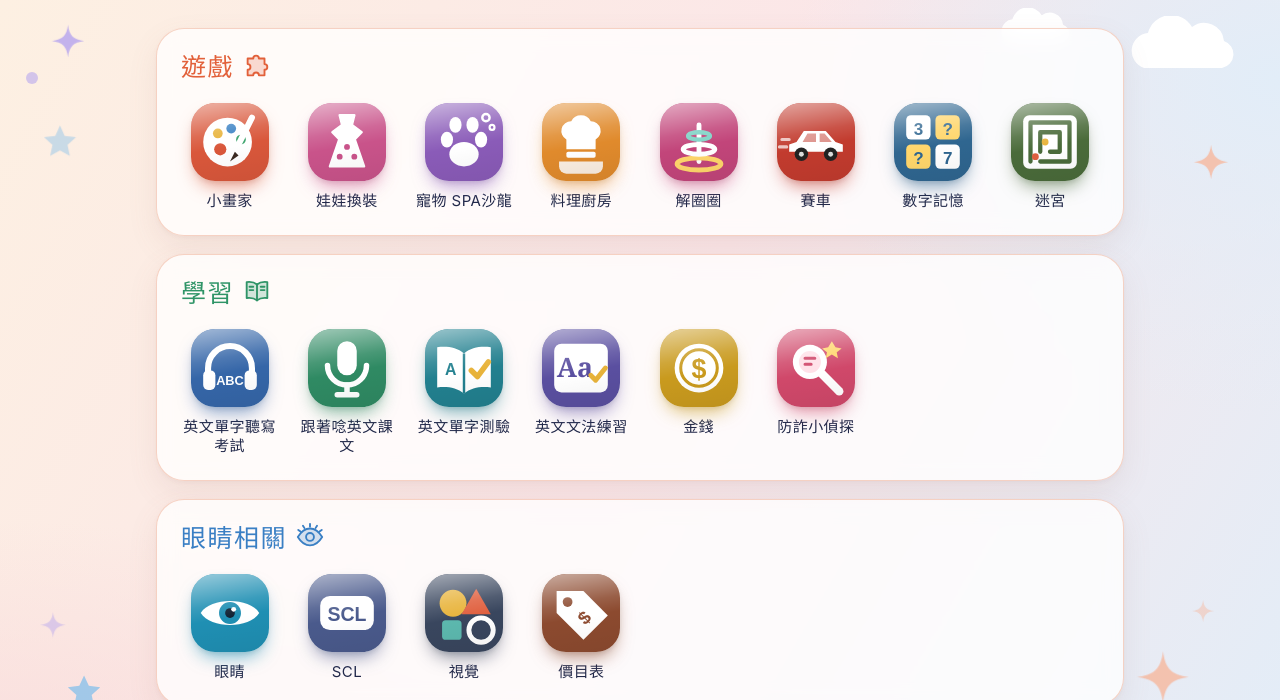
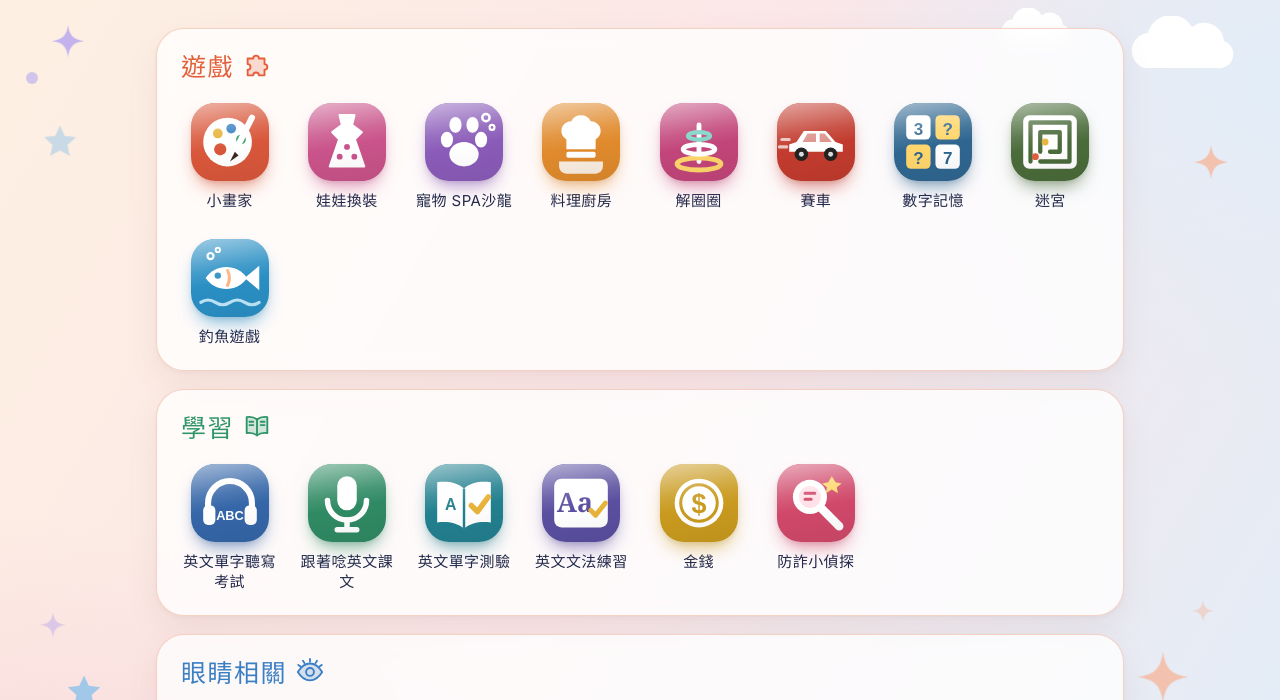
Before and after one commit to Luna05140514/all-APP, a plain HTML site: page index.html in a window 1280 px wide. Shown: the top 700 px of the page. Drawn offline with Linux system fonts and the light colour scheme; a web font is replaced by a local one.

Commit message:
Add files via upload

```diff
--- a/index.html
+++ b/index.html
@@ -241,6 +241,8 @@ h2{font-family:var(--f-display);font-size:25px;margin:0;font-weight:400;color:va
      svg:'<rect x="10" y="10" width="44" height="44" rx="5" fill="#fff"/><path d="M16 16 H48 V48 H24 M16 16 V48 M24 24 H40 V40 H32 M24 24 V40" fill="none" stroke="#4a6b3a" stroke-width="3.5" stroke-linecap="round" stroke-linejoin="round"/><circle cx="20" cy="44" r="2.8" fill="#e0603f"/><circle cx="28" cy="32" r="2.8" fill="#e8b33a"/>'},
     {group:'learn', url:'https://faker.narwhallab.workers.dev/', name:'防詐小偵探', color:'#d0486a',
      svg:'<circle cx="27" cy="27" r="14" fill="#fff"/><circle cx="27" cy="27" r="9" fill="#ffe1e8"/><path d="M37 37 L51 51" stroke="#fff" stroke-width="7" stroke-linecap="round"/><path d="M23 24 h8 M23 29 h5" stroke="#d0486a" stroke-width="2.5" stroke-linecap="round"/><path d="M45 10 l3 5 5 1-4 3 1 5-5-3-5 3 1-5-4-3 5-1z" fill="#ffd66b"/>'},
+    {group:'game', url:'https://fish-game.narwhallab.workers.dev/', name:'釣魚遊戲', color:'#2a8fc4',
+     svg:'<path d="M12 32 C20 20 38 20 46 32 C38 44 20 44 12 32z" fill="#fff"/><path d="M44 32 L56 22 V42z" fill="#fff"/><circle cx="22" cy="30" r="2.6" fill="#2a8fc4"/><path d="M30 26 q3 6 0 12" fill="none" stroke="#ffb27a" stroke-width="2.5" stroke-linecap="round"/><circle cx="16" cy="14" r="2.5" fill="none" stroke="#fff" stroke-width="1.8"/><circle cx="22" cy="9" r="1.8" fill="none" stroke="#fff" stroke-width="1.5"/><path d="M8 52 q6-4 12 0 t12 0 t12 0 t12 0" fill="none" stroke="#bfe6fa" stroke-width="2.5" stroke-linecap="round"/>'},
   ];
   const KEY='shortcut-links-v1';
   let links=[], editing=false, picking=null;
@@ -297,7 +299,7 @@ h2{font-family:var(--f-display);font-size:25px;margin:0;font-weight:400;color:va
   function render(){
     Object.values(groupEls).forEach(e=>e.textContent=''); others.textContent=''; grid.textContent='';
     // 每一類裡的排列順序
-    const ORDER=['draw','girl-show','pet-salon','cooking','ring','car-racing','number-memory','labyrinth','eyes','scl','visual','price-list','english-test','english-speak','test-vocabulary','eschool-grammar','money','faker'];
+    const ORDER=['draw','girl-show','pet-salon','cooking','ring','car-racing','number-memory','labyrinth','fish-game','eyes','scl','visual','price-list','english-test','english-speak','test-vocabulary','eschool-grammar','money','faker'];
     const rank=site=>{const i=ORDER.indexOf(site.host.split('.')[0]);return i<0?999:i};
     SITES.map(withOrigin).map((x,i)=>[x,i]).sort((a,b)=>((a[0].other?1000+a[1]:rank(a[0]))-(b[0].other?1000+b[1]:rank(b[0])))||a[1]-b[1]).map(x=>x[0]).forEach(site=>{
       const cell=document.createElement('div'); cell.className='cell';
```
